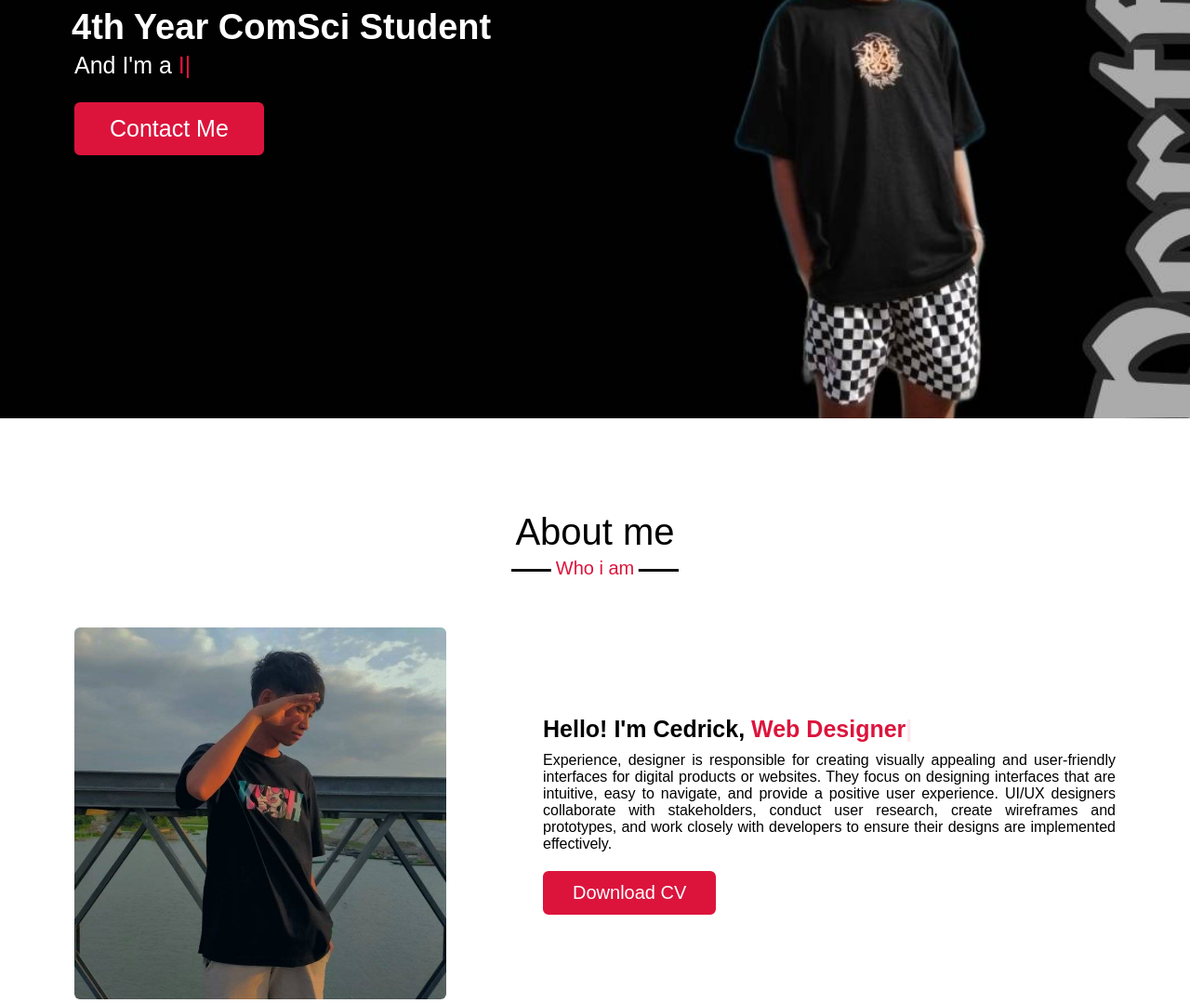
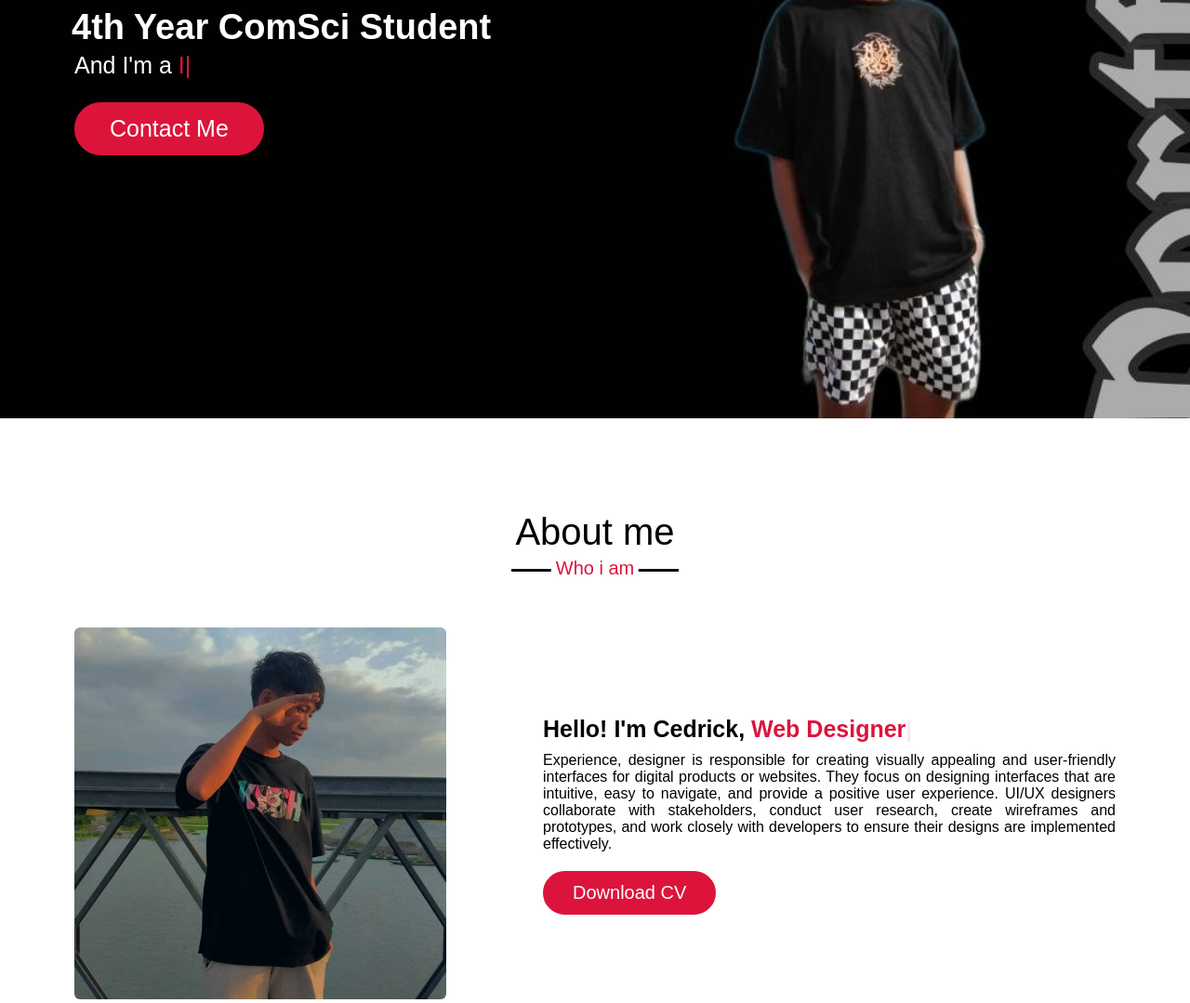
Before and after one commit to Cedrick13/Ced-Portfolio, a PHP site: page / in a window 1280 px wide. Shown: the part 350-1429 px from the top of the page at 93% size. Run offline with PHP 8.4, Linux system fonts and the light colour scheme.

Commit message:
Adjust Border Button

```diff
--- a/style.css
+++ b/style.css
@@ -207,7 +207,7 @@ section .title::after{
     padding: 12px 36px;
     margin-top: 20px;
     font-weight: 400;
-    border-radius: 6px;
+    border-radius: 35px;
     border: 2px solid crimson;
     transition: all 0.3s ease;
 }
@@ -251,7 +251,7 @@ section .title::after{
     font-weight: 500;
     padding: 10px 30px;
     margin-top: 20px;
-    border-radius: 6px;
+    border-radius: 35px;
     border: 2px solid crimson;
     transition: all 0.3s ease;
 }
```
